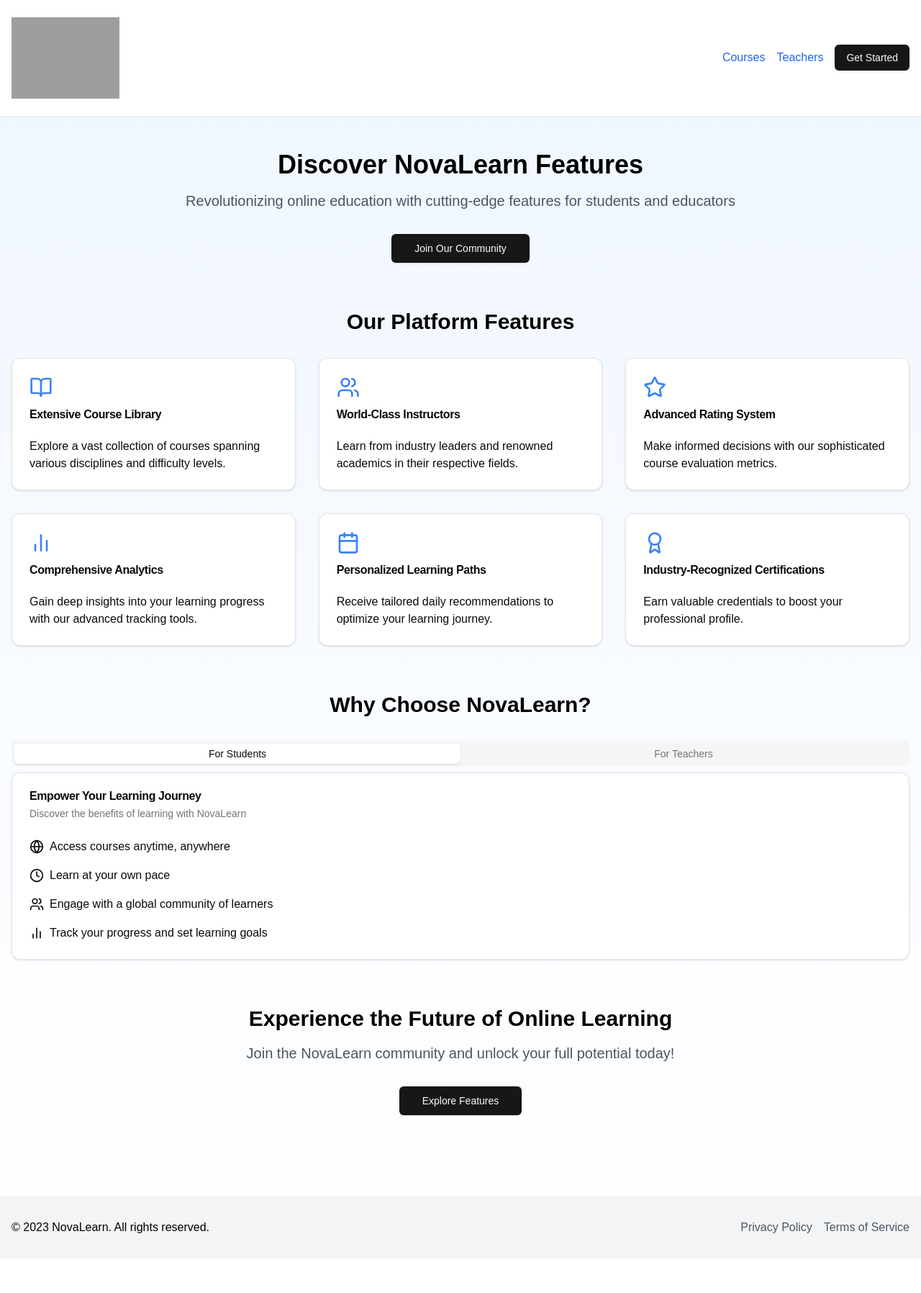
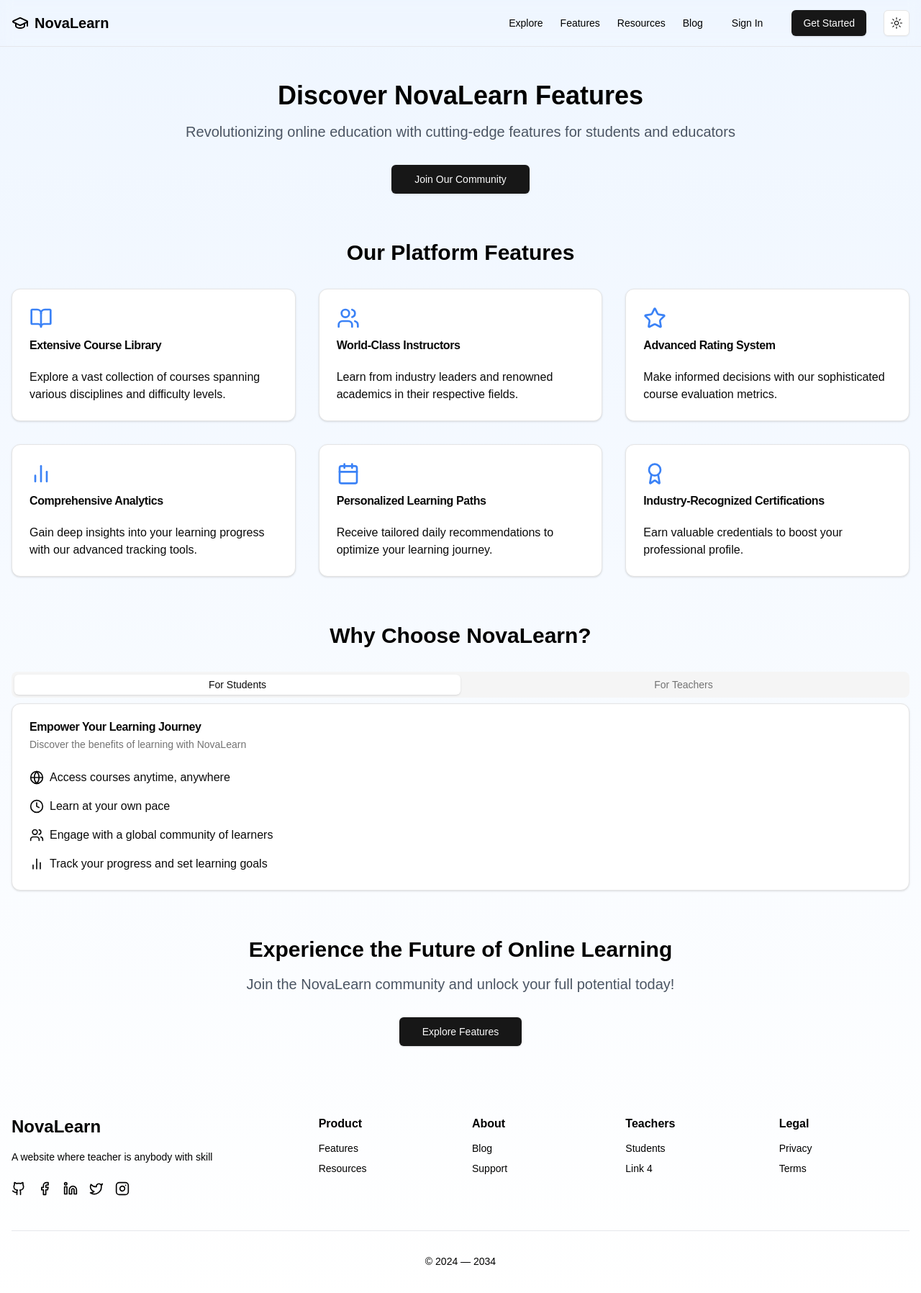
Before and after one commit to VanshSharmaPES/Web_Technology_Project, a Next.js app in the folder frontend/: page /feature in a window 1280 px wide. Shown: the top 1796 px of the page at 72% size. Before the commit the page ends 1749 px from the top, so only its background shows below. Built offline with nearby package versions, Linux system fonts and the light colour scheme; grey boxes are pictures that could not be loaded.

Commit message:
Fixed several page related errors

```diff
--- a/frontend/app/feature/page.tsx
+++ b/frontend/app/feature/page.tsx
@@ -1,25 +1,16 @@
-import Image from 'next/image'
 import Link from 'next/link'
 import { Button } from "@/components/ui/button"
 import { Card, CardContent, CardDescription, CardHeader, CardTitle } from "@/components/ui/card"
 import { Tabs, TabsContent, TabsList, TabsTrigger } from "@/components/ui/tabs"
 import { BookOpen, Users, Star, BarChart2, Calendar, Award, Globe, Clock, Shield } from 'lucide-react'
+import { Header } from '@/components/header-loggedin'
+import { Footer } from '@/components/footer'
 
-export default function AboutPage() {
+export default function FeaturePage() {
   return (
     <div className="min-h-screen bg-gradient-to-b from-blue-50 to-white">
-      <header className="bg-white shadow-sm">
-        <div className="container mx-auto px-4 py-6">
-          <nav className="flex justify-between items-center">
-            <Image src="/logo.svg" alt="NovaLearn Logo" width={150} height={40} />
-            <div className="space-x-4">
-              <Link href="/courses" className="text-blue-600 hover:text-blue-800">Courses</Link>
-              <Link href="/teachers" className="text-blue-600 hover:text-blue-800">Teachers</Link>
-              <Button asChild><Link href="/signup">Get Started</Link></Button>
-            </div>
-          </nav>
-        </div>
-      </header>
+      {/* Replaced hardcoded header with dynamic Header component */}
+      <Header/>
 
       <main className="container mx-auto px-4 py-12">
         <section className="text-center mb-16">
@@ -109,17 +100,8 @@ export default function AboutPage() {
         </section>
       </main>
 
-      <footer className="bg-gray-100 mt-16">
-        <div className="container mx-auto px-4 py-8">
-          <div className="flex justify-between items-center">
-            <p>&copy; 2023 NovaLearn. All rights reserved.</p>
-            <div className="space-x-4">
-              <Link href="/privacy" className="text-gray-600 hover:text-gray-800">Privacy Policy</Link>
-              <Link href="/terms" className="text-gray-600 hover:text-gray-800">Terms of Service</Link>
-            </div>
-          </div>
-        </div>
-      </footer>
+      {/* Replaced hardcoded footer with dynamic Footer component */}
+      <Footer/>
     </div>
   )
 }
--- a/frontend/app/layout.tsx
+++ b/frontend/app/layout.tsx
@@ -1,22 +1,28 @@
 import type { Metadata } from "next";
 import React from "react";
-// This simple relative path is the *required* standard for global CSS in the root layout.
-import "./globals.css";
-// import { ThemeProvider } from "@/components/theme-provider"
+import './globals.css';
+import { ThemeProvider } from "@/components/theme-provider"
 
 
 export const metadata: Metadata = {
-  title: "NovaLearn", // Project Name Update
+  title: "NovaLearn",
   description: "Generated by create next app",
 };
 
 export default function RootLayout({children,}: Readonly<{children: React.ReactNode;}>) {
   return (
-    <html lang="en">
+    // suppressHydrationWarning is essential for next-themes to work without errors
+    <html lang="en" suppressHydrationWarning>
       <body>
-        <main>
-        {children}
-      </main>
+        <ThemeProvider
+          attribute="class" // Tells next-themes to apply 'dark' class to <html>
+          defaultTheme="system" // Use the user's OS preference by default
+          enableSystem // Allow switching between system/light/dark
+        >
+          <main>
+          {children}
+        </main>
+        </ThemeProvider>
       </body>
     </html>
   );
--- a/frontend/app/profile/page.tsx
+++ b/frontend/app/profile/page.tsx
@@ -92,7 +92,7 @@ export default function ProfilePage() {
                     </AvatarFallback>
                   </Avatar>
                   <h2 className="text-xl font-bold">{user.username}</h2>
-                  <p className="text-sm text-muted-foreground mb-4">{user.account_type}</p>
+                  <p className="text-sm text-muted-foreground mb-4 capitalize">{user.account_type}</p>
 
                   <div className="flex items-center gap-2 mb-2">
                     <Badge variant="secondary" className="capitalize">
--- a/frontend/app/resources/page.tsx
+++ b/frontend/app/resources/page.tsx
@@ -1,11 +1,14 @@
-// import Image from 'next/image'
+// frontend/app/resources/page.tsx
+
 import Link from 'next/link'
 import { Button } from "@/components/ui/button"
 import { Card, CardContent, CardDescription, CardHeader, CardTitle } from "@/components/ui/card"
 import { Tabs, TabsContent, TabsList, TabsTrigger } from "@/components/ui/tabs"
 import { Book, PenToolIcon as Tool, HelpCircle, FileText } from 'lucide-react'
-import { Header } from '@/components/header-loggedin'
+// Renamed the import to avoid collision or confusion with a generic 'Header'
+import { Header as DynamicHeader } from '@/components/header-loggedin'
 import { Footer } from '@/components/footer'
+
 export default function ResourcePage() {
   const resources = [
     {
@@ -27,7 +30,7 @@ export default function ResourcePage() {
     {
       category: "General Resources",
       items: [
-        { title: "FAQs", icon: <HelpCircle className="h-6 w-6" />, description: "Find answers to common questions about using Academy X." },
+        { title: "FAQs", icon: <HelpCircle className="h-6 w-6" />, description: "Find answers to common questions about using NovaLearn." },
         { title: "Tutorials", icon: <FileText className="h-6 w-6" />, description: "Step-by-step video guides for navigating the platform." },
         { title: "Support", icon: <HelpCircle className="h-6 w-6" />, description: "24/7 support through live chat or ticket submission." },
         { title: "Policies", icon: <FileText className="h-6 w-6" />, description: "Review our terms of service, privacy policy, and guidelines." },
@@ -37,9 +40,10 @@ export default function ResourcePage() {
 
   return (
     <div className="min-h-screen bg-gradient-to-b from-blue-50 to-white">
-      <Header/>
+      {/* Use the dynamically imported header */}
+      <DynamicHeader/>
 
-      <main className="container mx-auto px-4 py-12">
+      <main className="flex-grow container mx-auto px-4 py-12">
         <section className="text-center mb-16">
           <h1 className="text-4xl font-bold mb-4">Resources</h1>
           <p className="text-xl text-gray-600 mb-8">
@@ -102,7 +106,9 @@ export default function ResourcePage() {
           </Button>
         </section>
       </main>
-<Footer/>
+
+      {/* Inject Footer Component */}
+      <Footer/>
     </div>
   )
 }
--- a/frontend/app/support/page.tsx
+++ b/frontend/app/support/page.tsx
@@ -1,9 +1,11 @@
-import Image from 'next/image'
 import Link from 'next/link'
 import { Button } from "@/components/ui/button"
 import { Card, CardContent, CardDescription, CardHeader, CardTitle } from "@/components/ui/card"
 import { Tabs, TabsContent, TabsList, TabsTrigger } from "@/components/ui/tabs"
 import { Code, Database, Layout, Server } from 'lucide-react'
+// ADDED: Imports for dynamic header/footer
+import { Header as DynamicHeader } from '@/components/header-loggedin'
+import { Footer } from '@/components/footer'
 
 export default function SupportPage() {
   const techStack = [
@@ -30,11 +32,7 @@ export default function SupportPage() {
     {
       category: "Middleware",
       technologies: [
-        {
-          name: "Firebase",
-          description: "A platform for building web and mobile applications",
-          details: "We use Firebase for authentication, providing a secure and easy-to-implement user sign-up and login system. It offers features like email/password authentication, social media login, and more."
-        },
+        // REMOVED Firebase card
         {
           name: "Express",
           description: "A minimal and flexible Node.js web application framework",
@@ -71,18 +69,8 @@ export default function SupportPage() {
 
   return (
     <div className="min-h-screen bg-gradient-to-b from-blue-50 to-white">
-      <header className="bg-white shadow-sm">
-        <div className="container mx-auto px-4 py-6">
-          <nav className="flex justify-between items-center">
-            <Image src="/logo.svg" alt="NovaLearn Logo" width={150} height={40} />
-            <div className="space-x-4">
-              <Link href="/courses" className="text-blue-600 hover:text-blue-800">Courses</Link>
-              <Link href="/teachers" className="text-blue-600 hover:text-blue-800">Teachers</Link>
-              <Button asChild><Link href="/signup">Get Started</Link></Button>
-            </div>
-          </nav>
-        </div>
-      </header>
+      {/* Inject Dynamic Header Component */}
+      <DynamicHeader/>
 
       <main className="container mx-auto px-4 py-12">
         <section className="text-center mb-16">
@@ -133,21 +121,8 @@ export default function SupportPage() {
         </section>
       </main>
 
-      <footer className="bg-gray-100 mt-16">
-        <div className="container mx-auto px-4 py-8">
-          <div className="flex justify-between items-center">
-            <p>&copy; 2023 NovaLearn. All rights reserved.</p>
-            <div className="space-x-4">
-              <Link href="/privacy" className="text-gray-600 hover:text-gray-800">
-                Privacy Policy
-              </Link>
-              <Link href="/terms" className="text-gray-600 hover:text-gray-800">
-                Terms of Service
-              </Link>
-            </div>
-          </div>
-        </div>
-      </footer>
+      {/* Inject Footer Component */}
+      <Footer/>
     </div>
   )
 }
```
